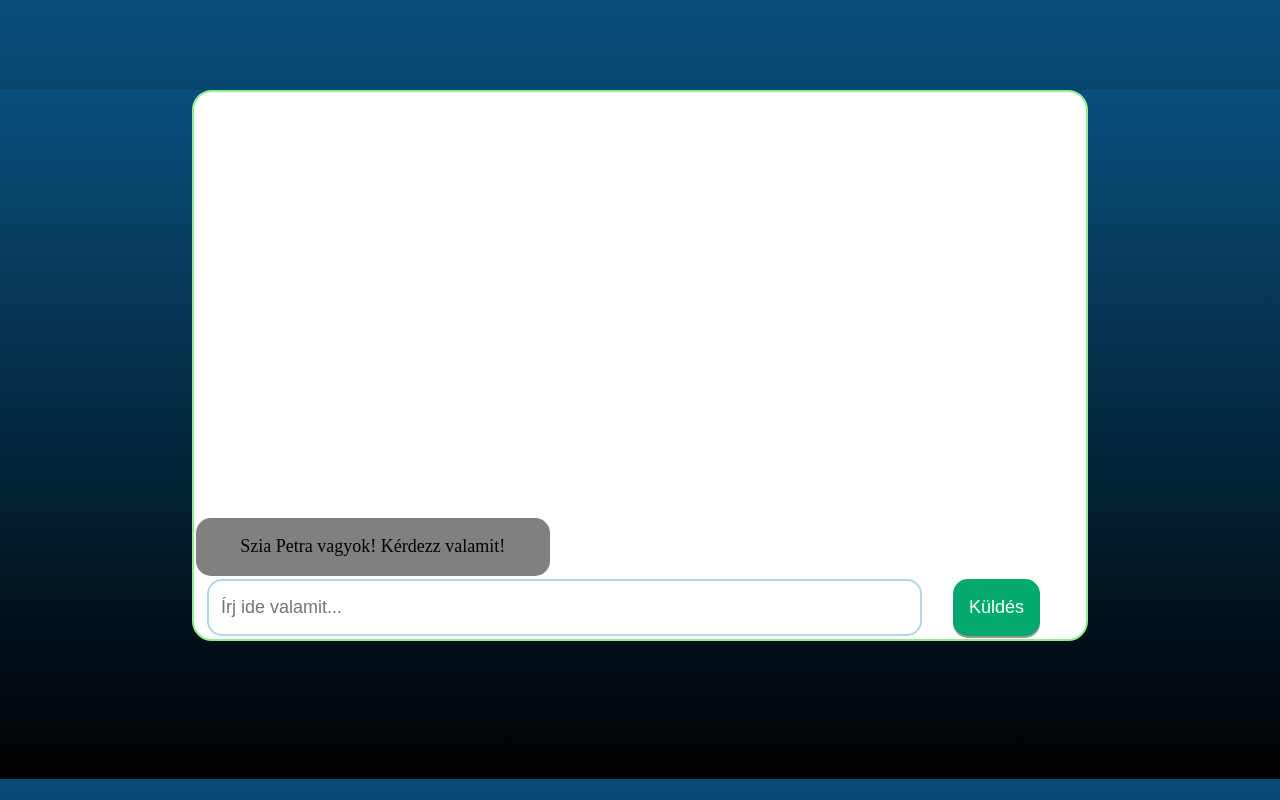
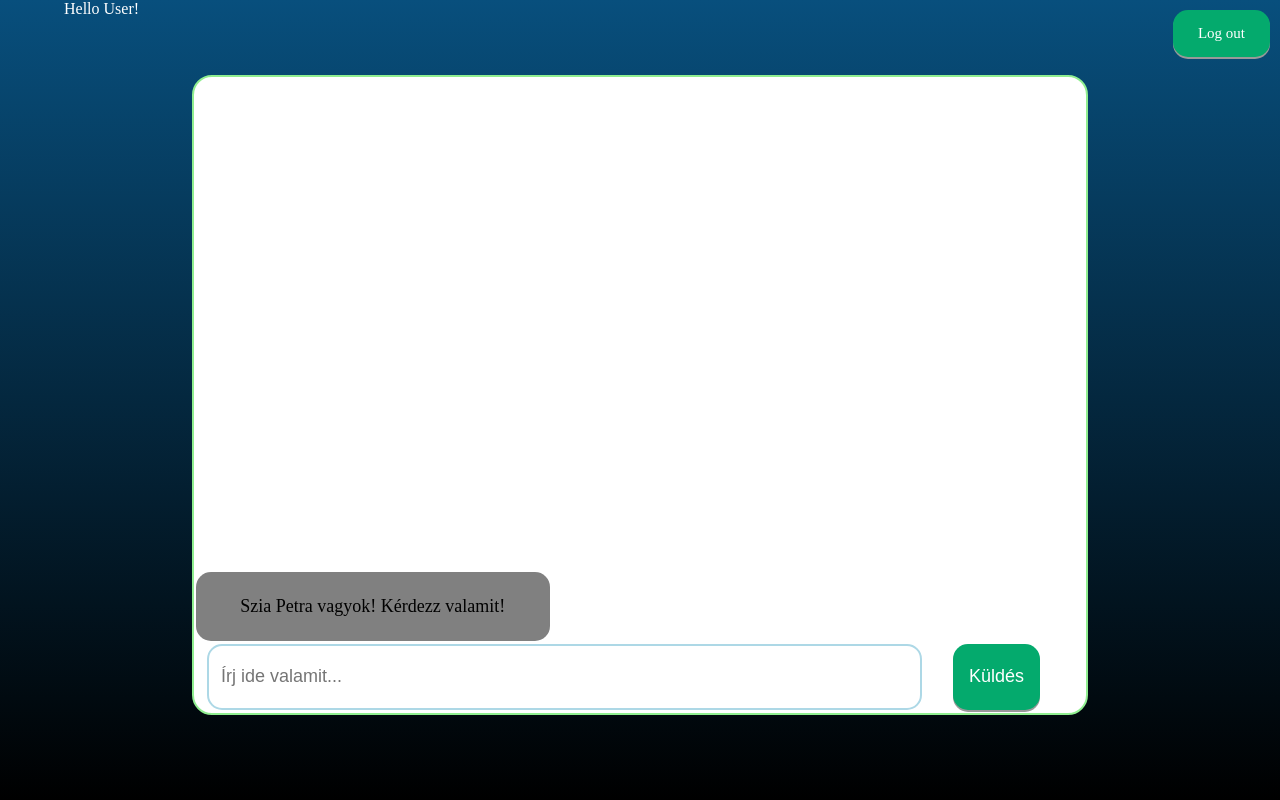
Before and after one commit to oneomo/StillInBeta-Chatbot-AI, a Django app: page / in a window 1280 px wide. Run offline with Django 3.2, Linux system fonts and the light colour scheme.

Commit message:
header létrehozása

```diff
--- a/mysite/static/mysite/style.css
+++ b/mysite/static/mysite/style.css
@@ -4,7 +4,7 @@ table{
     height: 100%;
     width: 70%;
     background-color: white;
-    margin-top: 7%;
+    margin-top: 0;
     margin-bottom: 0;
 }
 .table-wrap{
@@ -24,7 +24,7 @@ html,body{
     -ms-overflow-style: none; /* For Internet Explorer and Edge */
     margin: 0;
     padding: 0;
-    height: 92.8%;
+    height:100%;
     width: 100%;
     background: linear-gradient(#084f7d, #000);
 }
@@ -82,3 +82,41 @@ td{
     margin-left: 5%;
     font-size: 18px;
 }
+.navbar {
+    height: 75px;
+    margin-bottom: 0;
+}
+.logout {
+    padding: 15px 25px;
+    margin-right: 10px;
+    margin-top: 10px;
+    position: absolute;
+    right: 0px;
+    width: fit-content;
+    text-decoration: none;
+
+    font-size: 15px;
+    text-align: center;
+    cursor: pointer;
+    outline: none;
+    color: #fff;
+    background-color: #04AA6D;
+    border: none;
+    border-radius: 15px;
+    box-shadow: 0 2px #999;
+    }
+.logout:hover {
+    background-color: #04AA6D;
+}
+.logout:active {
+    background-color: #04AA6D;
+    box-shadow: 0 5px #666;
+    transform: translateY(2px);
+}
+
+.hello {
+    text-decoration: none;
+    padding-left: 5%;
+    padding-top: 5%;
+    color: #fff;
+}
--- a/mysite/templates/mysite/home.html
+++ b/mysite/templates/mysite/home.html
@@ -14,6 +14,11 @@
         <script type="module" src="{% static 'mysite/script.js' %}"></script>
     </head>
     <body>
+        <div class="navbar">
+
+            <a href="#" class="hello">Hello User!</a>
+            <a href="#" class="logout">Log out</a>
+        </div>
         <div class="table-wrap">
 
             <table align="center">
```
Also changed, not shown: db.sqlite3.
